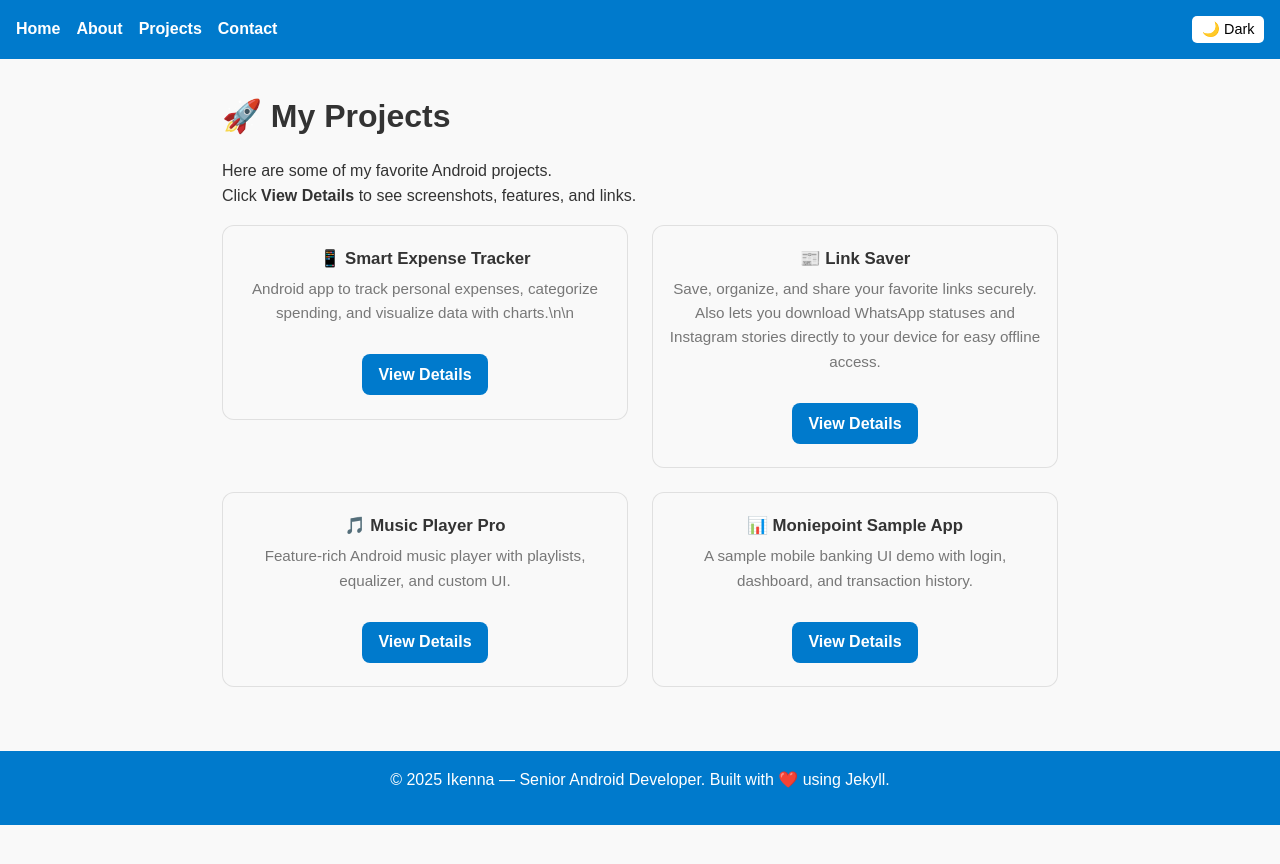
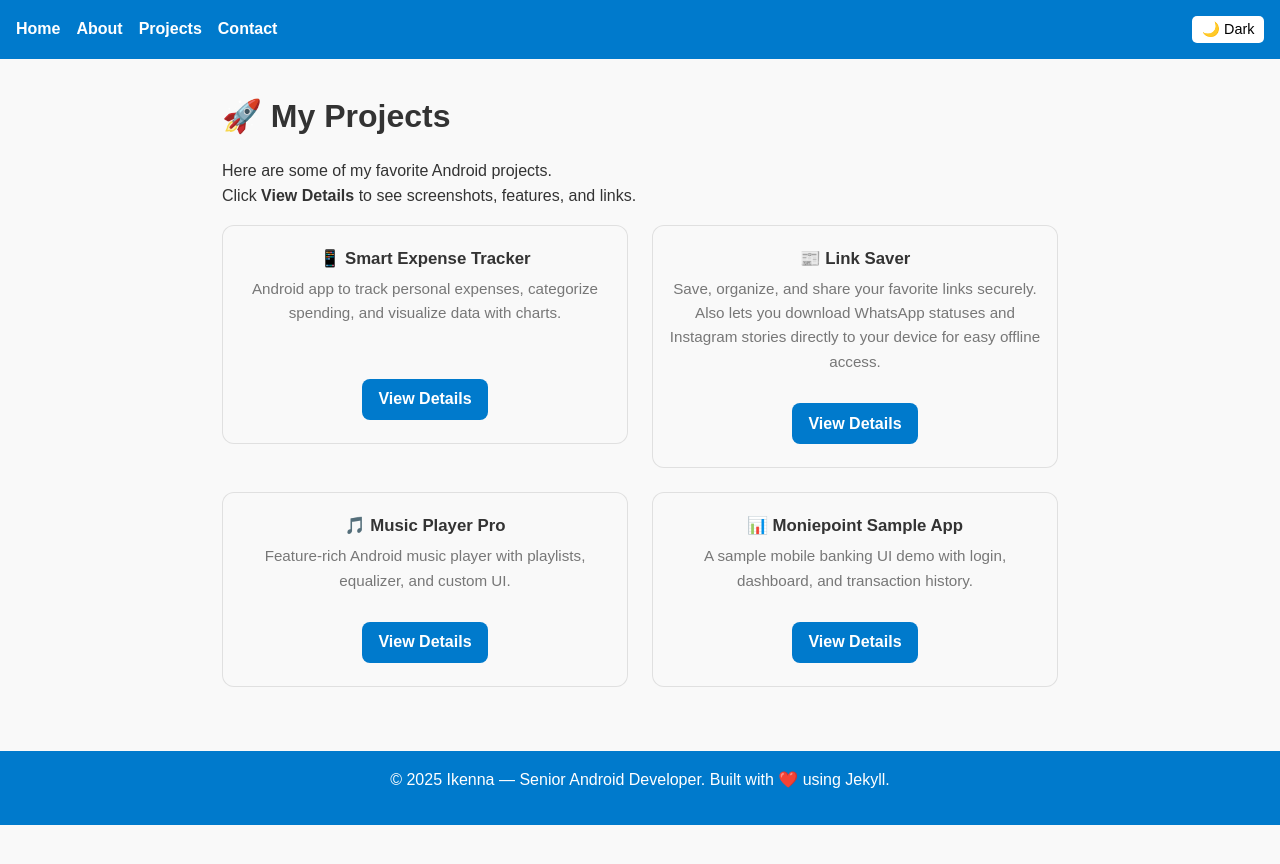
Before and after one commit to Andy112/ikenna-portfolio, a Jekyll site: the page built from projects.md, in a window 1280 px wide. Shown: the top 864 px of the page. Built offline with Jekyll 4.4.1, drawn with Linux system fonts in a browser that asks for light colours.

```diff
--- a/projects.md
+++ b/projects.md
@@ -13,7 +13,7 @@ Click **View Details** to see screenshots, features, and links.
   <!-- Project 1 -->
   <div class="project-card">
     <h3>📱 Smart Expense Tracker</h3>
-    <p>Android app to track personal expenses, categorize spending, and visualize data with charts.\n\n</p>
+    <p>Android app to track personal expenses, categorize spending, and visualize data with charts.<br><br></p>
     <a class="btn" href="{{ site.baseurl }}/projects/trackulator">View Details</a>
   </div>
 
```
